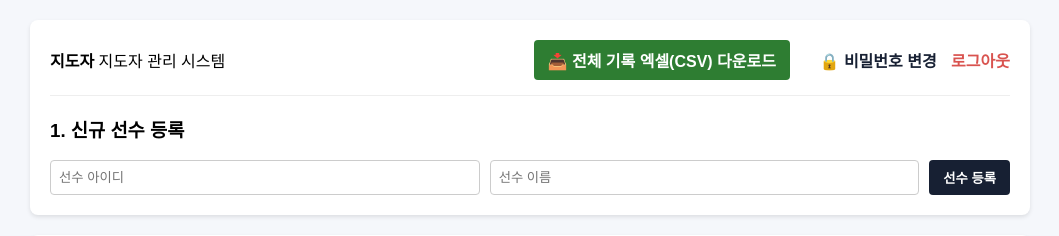
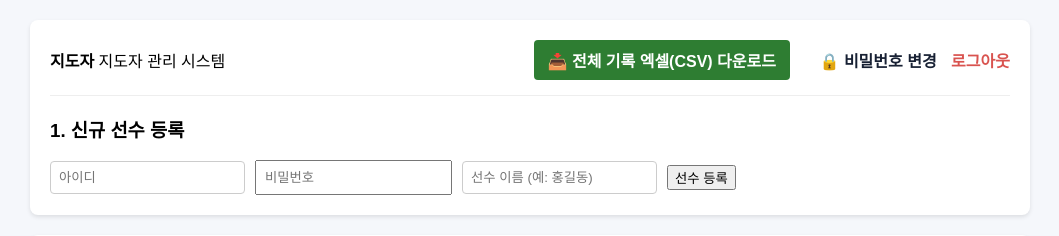
Before and after one commit to Misokim12/weight-tracker, a Flask app: page /admin in a window 1280 px wide. Shown: the top 236 px of the page, without its empty margins (110-1169 px from the left). Run offline with Flask 3, Linux system fonts and the light colour scheme; a user stored in the database is signed in.

Commit message:
Update admin.html

```diff
--- a/templates/admin.html
+++ b/templates/admin.html
@@ -48,11 +48,12 @@
         {% endwith %}
 
         <h3>1. 신규 선수 등록</h3>
-        <form action="{{ url_for('add_athlete') }}" method="POST" style="display:flex; gap:10px;">
-            <input type="text" name="username" placeholder="선수 아이디" required style="flex:1;">
-            <input type="text" name="name" placeholder="선수 이름" required style="flex:1;">
-            <button type="submit" class="btn">선수 등록</button>
-        </form>
+       <form action="{{ url_for('add_athlete') }}" method="POST" style="display:flex; gap:10px; flex-wrap:wrap; align-items:center;">
+    <input type="text" name="username" placeholder="아이디" required style="padding:8px;">
+    <input type="password" name="password" placeholder="비밀번호" required style="padding:8px;">
+    <input type="text" name="name" placeholder="선수 이름 (예: 홍길동)" style="padding:8px;">
+    <button type="submit" class="btn-sm">선수 등록</button>
+</form>
     </div>
 
     <div class="card">
```
